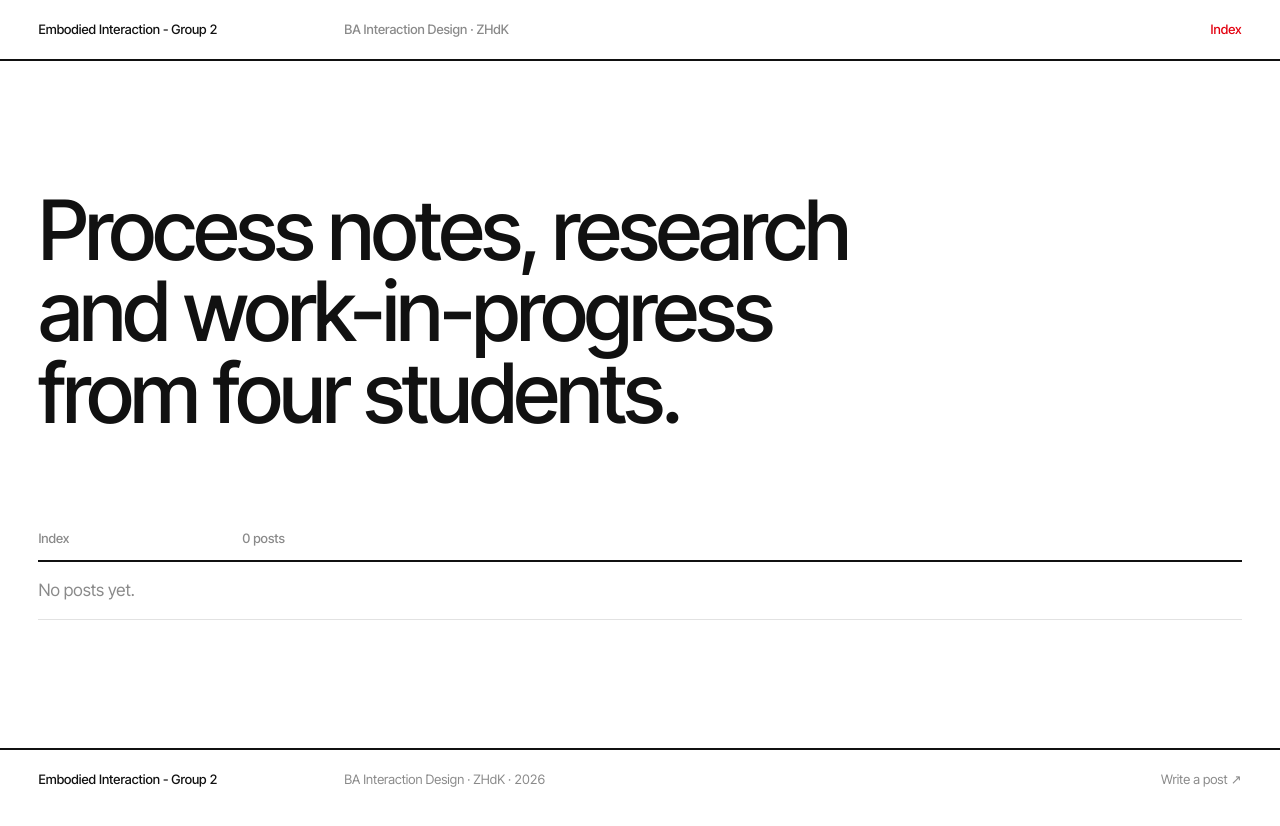
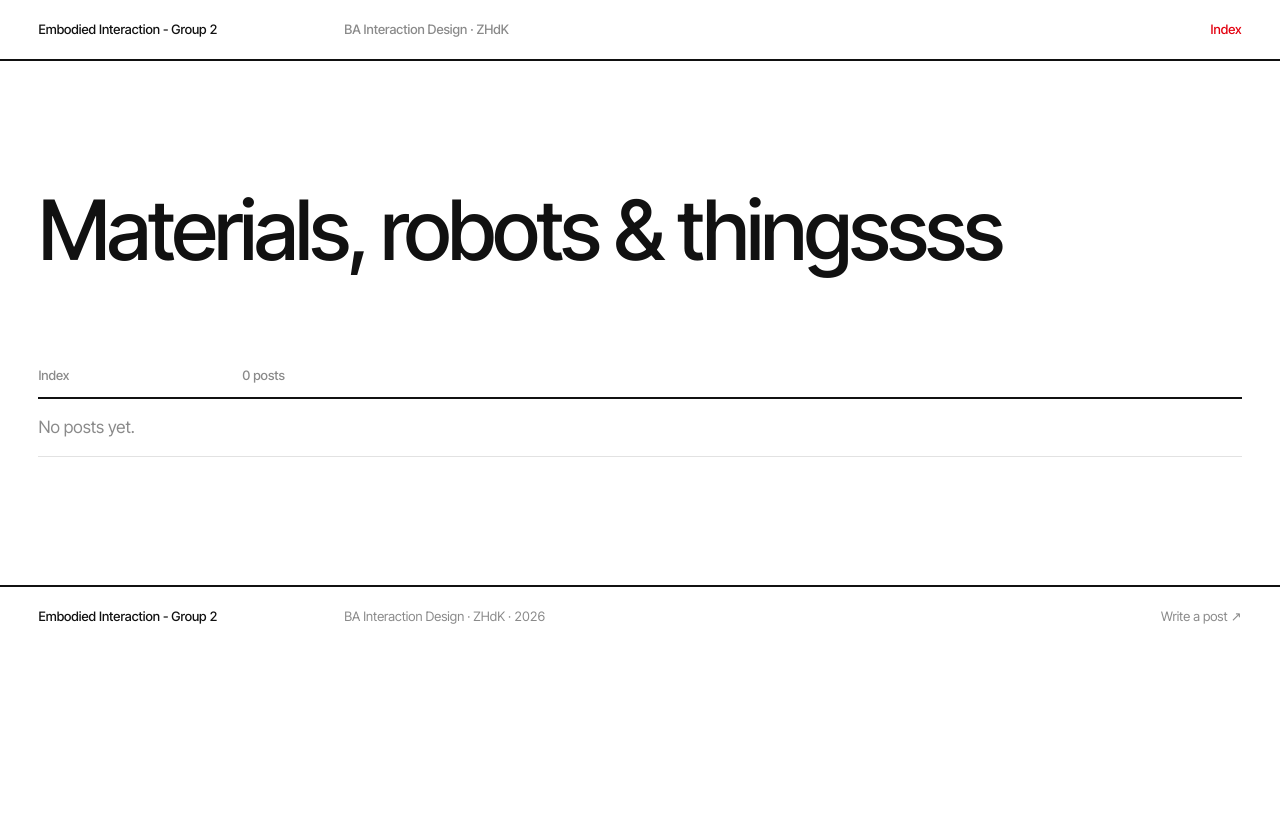
Before and after one commit to bonjourclaudio/aewwwww-blog, a Jekyll site: the page built from index.html, in a window 1280 px wide. Shown: the top 826 px of the page. Built offline with Jekyll 4.4.1, drawn with Linux system fonts in a browser that asks for light colours.

Commit message:
update descriptio

```diff
--- a/_config.yml
+++ b/_config.yml
@@ -2,7 +2,7 @@
 #  Site settings — edit these once, then forget
 # ─────────────────────────────────────────────
 title: "Embodied Interaction - Group 2"
-description: "Process notes, research and work-in-progress from four students."
+description: "Materials, robots & thingssss"
 course: "BA Interaction Design · ZHdK"   # shown in the header + footer
 lang: en
 
```
